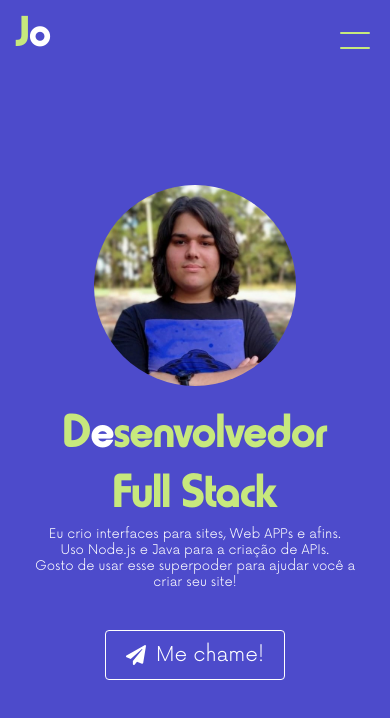
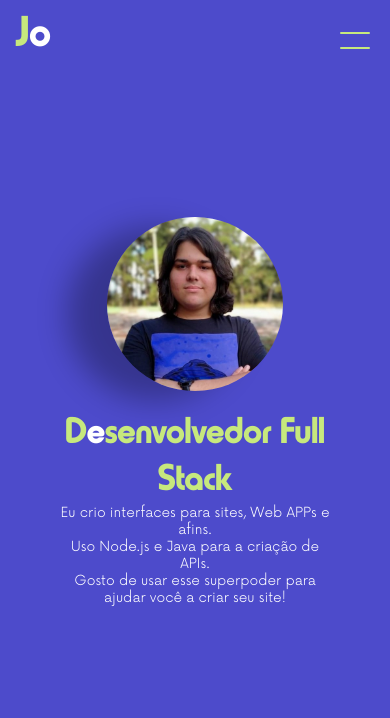
Before and after one commit to JoshuaHawatta/portifolio-dev, a React (Vite) app: page / in a window 390 px wide. Shown: the top 718 px of the page. Built offline with nearby package versions, Linux system fonts and the light colour scheme.

Commit message:
chore: mobile view made for home

```diff
--- a/src/pages/Home/Styles.jsx
+++ b/src/pages/Home/Styles.jsx
@@ -5,6 +5,7 @@ export const MainWrapper = styled.main`
 	height: 100vh;
 `
 
+//CONTAINS_ALL_PAGE_RESPONSIVITY
 export const Presentation = styled.section`
 	display: flex;
 	justify-content: space-between;
@@ -15,10 +16,69 @@ export const Presentation = styled.section`
 	background-color: var(--blue-color);
 
 	/*MOBILE*/
-	@media (max-width: 779px) {
+	@media (max-width: 500px) {
 		flex-flow: column-reverse;
 		justify-content: center;
+		align-items: center;
 		padding: 0 6rem;
+		height: 100vh;
+
+		/*CHILDREN_ELEMENTS*/
+		button {
+			display: none;
+		}
+
+		div {
+			display: flex;
+			flex-flow: column wrap;
+			align-items: center;
+			width: 100%;
+
+			img {
+				width: 45vw;
+			}
+
+			div {
+				text-align: center;
+				justify-content: center;
+				align-items: center;
+				text-align: center;
+				width: 100%;
+
+				h1 {
+					font-size: 10vw;
+					margin-top: 2rem;
+					width: 100%;
+				}
+
+				p {
+					font-size: 3.5vw;
+				}
+			}
+		}
+	}
+
+	@media (max-width: 500px) and (orientation: landscape) {
+		div {
+			img {
+				width: 25vw;
+			}
+
+			button {
+				display: none;
+			}
+
+			div {
+				p {
+					font-size: 2.3vw;
+				}
+			}
+		}
+	}
+
+	//TABLET
+	@media (min-width: 501px) and (max-width: 1100px) {
+		background-color: red;
 	}
 `
 
@@ -53,51 +113,6 @@ export const WhoIAm = styled.div`
 			margin-bottom: 2rem;
 		}
 	}
-
-	/*MOBILE*/
-	@media (max-width: 779px) {
-		width: 100vw;
-
-		/*CHILDREN_ELEMENTS*/
-		div {
-			display: flex;
-			flex-flow: column wrap;
-			align-items: center;
-			text-align: center;
-			justify-content: center;
-
-			/*CHILDREN_ELEMENTS*/
-			h1 {
-				font-size: 5rem;
-			}
-			br {
-				display: none;
-			}
-
-			p {
-				font-size: 1.3rem;
-				max-width: 90%;
-			}
-		}
-	}
-
-	/*JUST_TO_KEEP_THE_TEXT_ON_A_REGULAR_SIZE*/
-	@media (min-width: 500px) and (max-width: 779px) {
-		/*CHILDREN_ELEMENTS*/
-		div > h1 {
-			font-size: 4rem;
-		}
-		div > p {
-			max-width: 100%;
-		}
-	}
-
-	/*JUST_TO_KEEP_THE_H1_ON_A_REGULAR_SIZE*/
-	@media (min-width: 434px) and (max-width: 779px) {
-		div > h1 {
-			width: 50%;
-		}
-	}
 `
 
 export const PresentationImage = styled.div`
@@ -110,27 +125,4 @@ export const PresentationImage = styled.div`
 		border-radius: 50%;
 		box-shadow: -4rem 1rem 3rem rgba(0, 0, 0, 0.3);
 	}
-
-	/*MOBILE*/
-	@media (max-width: 427px) {
-		justify-content: center;
-
-		/*CHILDREN_ELEMENTS*/
-		img {
-			margin: 2rem 0;
-			box-shadow: none;
-		}
-	}
-
-	/*SMALL_SCREENS*/
-	@media (min-width: 428px) and (max-width: 779px) {
-		justify-content: center;
-
-		/*CHILDREN_ELEMENTS*/
-		img {
-			margin-bottom: 2rem;
-			max-width: 60%;
-			box-shadow: none;
-		}
-	}
 `
--- a/src/setup.css
+++ b/src/setup.css
@@ -48,88 +48,3 @@ h6 {
 	--green-color: #c7e87d;
 	--gray-color: #d8e5e7;
 }
-
-/*MOBILES_LAND_SCAPE*/
-@media (max-height: 520px) and (orientation: landscape) {
-	h6 {
-		display: inline;
-		font: 6rem harry-fat, Arial, Helvetica, sans-serif;
-		text-decoration: none;
-		color: var(--green-color);
-	}
-
-	h6 > span {
-		color: #ffffff;
-	}
-
-	body {
-		display: flex;
-		align-items: center;
-		justify-content: center;
-		width: 100%;
-		height: 100vh;
-		background-color: var(--blue-color);
-	}
-
-	#header-wrapper {
-		display: none;
-	}
-
-	#contact-article {
-		display: none;
-	}
-
-	#jobs-article {
-		display: none;
-	}
-
-	main,
-	article,
-	section,
-	form {
-		display: none;
-	}
-}
-
-/*TABLETS_LANDSCAPE*/
-@media (min-width: 780px) and (max-width: 1000px) and (orientation: landscape) {
-	h6 {
-		display: inline;
-		font: 6rem harry-fat, Arial, Helvetica, sans-serif;
-		text-decoration: none;
-		color: var(--green-color);
-	}
-
-	h6 > span {
-		color: #ffffff;
-	}
-
-	body {
-		display: flex;
-		align-items: center;
-		justify-content: center;
-		width: 100%;
-		height: 100vh;
-
-		background-color: var(--blue-color);
-	}
-
-	#header-wrapper {
-		display: none;
-	}
-
-	#contact-article {
-		display: none;
-	}
-
-	#jobs-article {
-		display: none;
-	}
-
-	main,
-	article,
-	section,
-	form {
-		display: none;
-	}
-}
```
